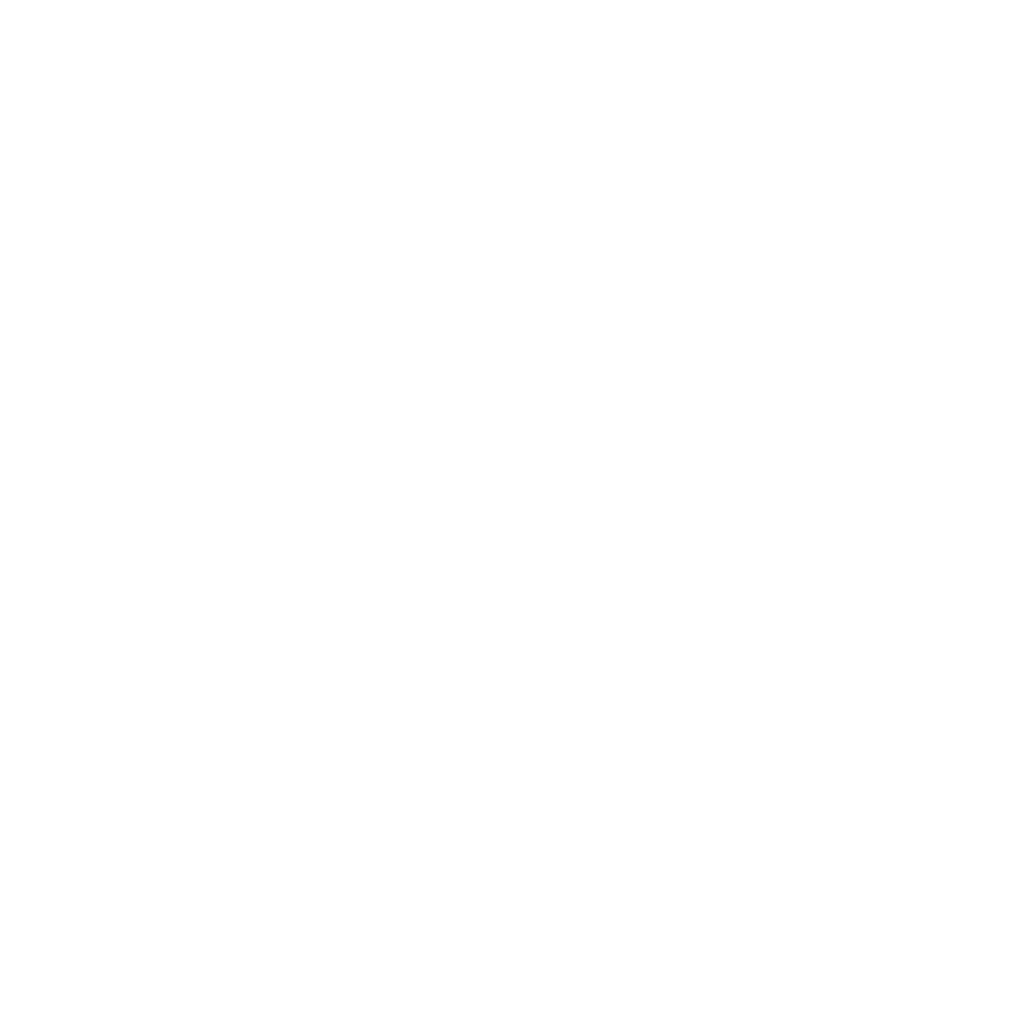
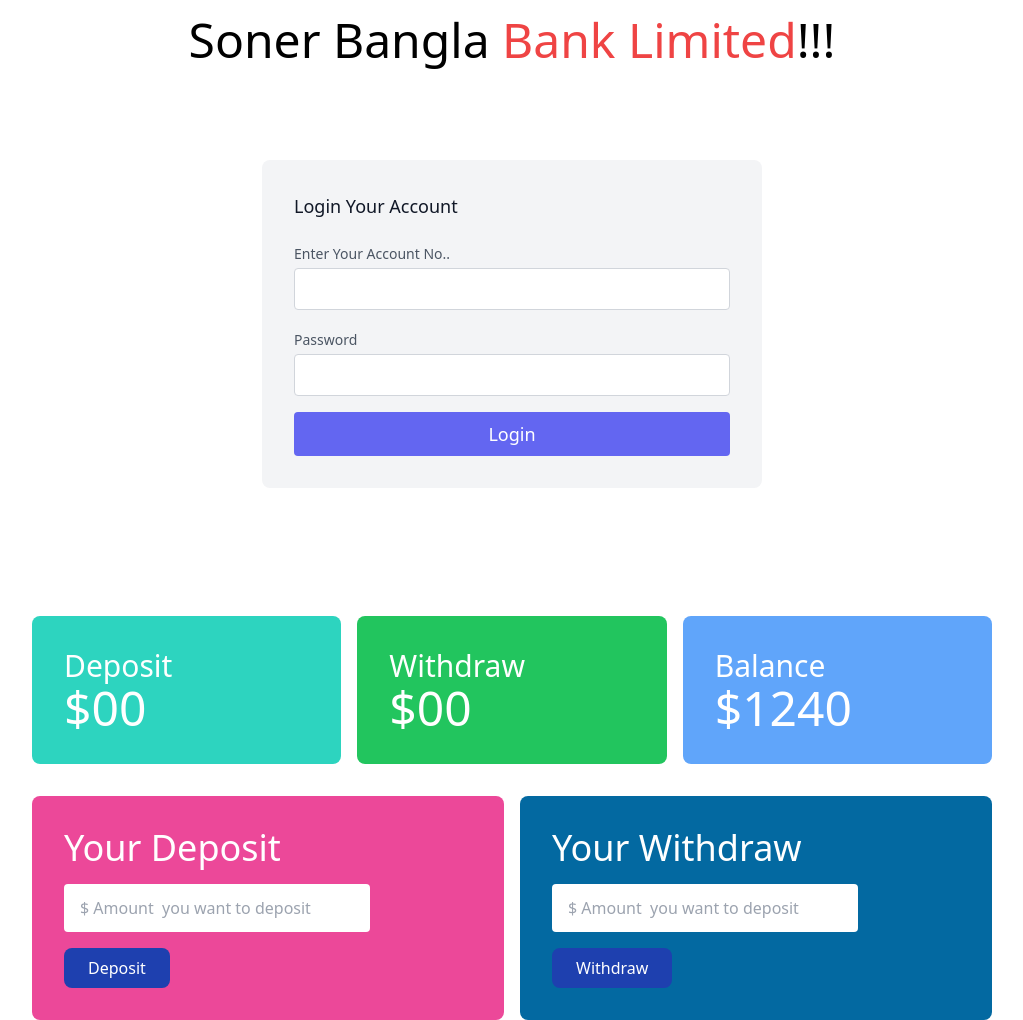
Before and after one commit to MdSHiFaTRaHMaN/SonerBank, a plain HTML site: page index.html in a window 1280 px wide. Shown: the whole page, without its empty margins (128-1151 px from the left). Before the commit the page ends 800 px from the top, so only its background shows below. Drawn offline with nearby package versions, Linux system fonts and the light colour scheme.

Commit message:
complate login & account section

```diff
--- a/index.html
+++ b/index.html
@@ -3,9 +3,65 @@
 <head>
     <meta charset="UTF-8">
     <meta name="viewport" content="width=device-width, initial-scale=1.0">
+    <script src="https://cdn.tailwindcss.com"></script>
     <title>Soner Bangla Bank</title>
 </head>
 <body>
+    <header>
+        <h1 class="text-5xl text-center mt-4">Soner Bangla <span class="text-red-500 font-medium">Bank Limited</span>!!!</h1>
+    </header>
+    <main>
+        <section class="text-gray-600 body-font" id="login">
+            <div class="container px-5 py-24 mx-auto flex flex-wrap items-center">
+              <div class="lg:w-[500px] mx-auto md:w-1/2 bg-gray-100 rounded-lg p-8 flex flex-col md:ml-auto w-full mt-10 md:mt-0">
+                <h2 class="text-gray-900 text-lg font-medium title-font mb-5">Login Your Account</h2>
+                <div class="relative mb-4">
+                  <label for="full-name" class="leading-7 text-sm text-gray-600">Enter Your Account No..</label>
+                  <input type="text" id="full-name" name="full-name" class="w-full bg-white rounded border border-gray-300 focus:border-indigo-500 focus:ring-2 focus:ring-indigo-200 text-base outline-none text-gray-700 py-1 px-3 leading-8 transition-colors duration-200 ease-in-out">
+                </div>
+                <div class="relative mb-4">
+                  <label for="email" class="leading-7 text-sm text-gray-600">Password</label>
+                  <input type="email" id="email" name="email" class="w-full bg-white rounded border border-gray-300 focus:border-indigo-500 focus:ring-2 focus:ring-indigo-200 text-base outline-none text-gray-700 py-1 px-3 leading-8 transition-colors duration-200 ease-in-out">
+                </div>
+                <button class="text-white bg-indigo-500 border-0 py-2 px-8 focus:outline-none hover:bg-indigo-600 rounded text-lg" onclick="login()">Login</button>
+              </div>
+            </div>
+          </section>
 
+        <!-- balance and transaction summary -->
+       <section  id="account" >
+        <div class="mt-8" >
+            <div class="grid lg:grid-cols-3 gap-4 w-3/4 mx-auto text-white">
+                <div class="bg-teal-400 p-8 rounded-lg">
+                    <h4 class="text-3xl">Deposit</h4>
+                    <h2  class="text-5xl font-medium">$<span id="deposit-total">00</span></h2>
+                </div>
+                <div class="bg-green-500 p-8 rounded-lg">
+                    <h4 class="text-3xl">Withdraw</h4>
+                    <h2 class="text-5xl font-medium">$<span id="withdraw-total">00</span></h2>
+                </div>
+                <div class="bg-blue-400 p-8 rounded-lg">
+                    <h4 class="text-3xl">Balance</h4>
+                    <h2 class="text-5xl font-medium">$<span id="balance-total">1240</span></h2>
+                </div>
+            </div>
+        </div>
+        <!-- deposit and Withdraw section -->
+        <div class="mt-8 w-full lg:w-3/4 mx-auto">
+            <div class="grid lg:grid-cols-2 mx-5 lg:mx-0 gap-4">
+                <div class="bg-pink-500 p-8 rounded-lg">
+                    <h3 class="text-4xl text-white mb-4">Your Deposit</h3>
+                    <input id="deposit-field" class="w-3/4 px-4 py-3 rounded block" type="number" placeholder="$ Amount  you want to deposit">
+                    <button id="btn-deposit" class="bg-blue-800 px-6 py-2 text-white rounded-lg mt-4 font-medium hover:bg-blue-600">Deposit</button>
+                </div>
+                <div class="bg-sky-700 p-8 rounded-lg">
+                    <h3 class="text-4xl text-white mb-4">Your Withdraw</h3>
+                    <input id="withdraw-field" class="w-3/4 px-4 py-3 rounded block" type="number" placeholder="$ Amount  you want to deposit">
+                    <button id="btn-withdraw" class="bg-blue-800 px-6 py-2 text-white rounded-lg mt-4 font-medium hover:bg-blue-600">Withdraw</button>
+                </div>
+            </div>
+        </div>
+       </section>
+    </main>
 </body>
 </html>
--- /dev/null
+++ b/tailwind.config.js
@@ -0,0 +1,8 @@
+/** @type {import('tailwindcss').Config} */
+module.exports = {
+    content: ["./src/**/*.{html,js}"],
+    theme: {
+      extend: {},
+    },
+    plugins: [],
+  }
```
